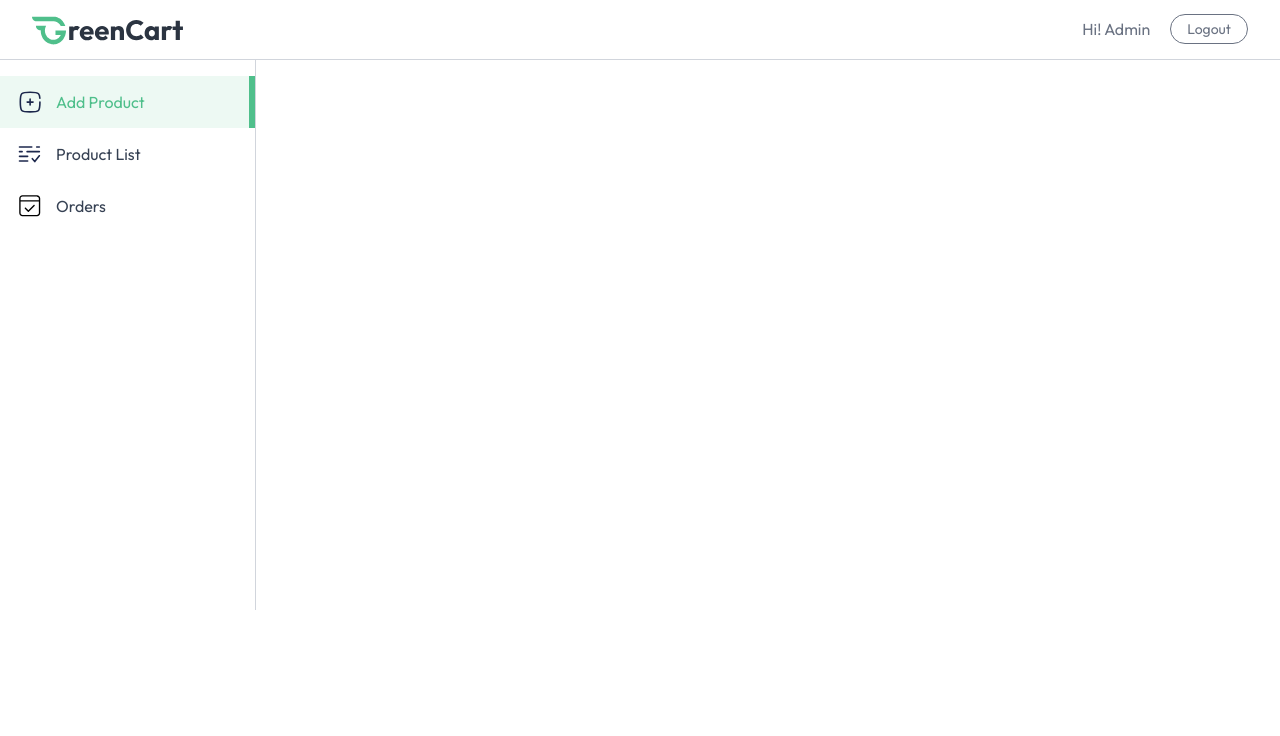
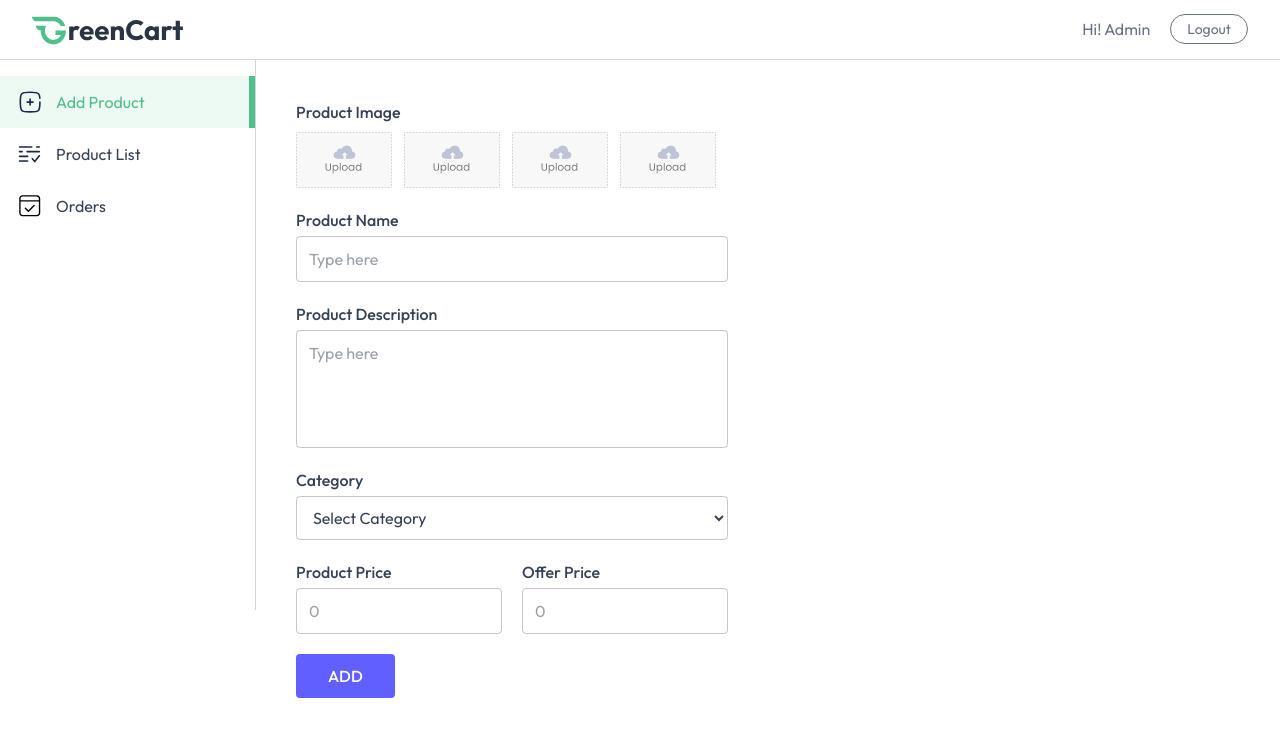
Before and after one commit to Praveen1692/GreenCart, a React (Vite) app in the folder Frontend/client/: page /seller in a window 1280 px wide. Both pictures are taken after typing "name@example.com", "Sample123" into the empty fields and a click on the button "Login". Shown: the top 736 px of the page. Built offline with nearby package versions, Linux system fonts and the light colour scheme.

Commit message:
AddProduct

```diff
--- a/Frontend/client/src/App.jsx
+++ b/Frontend/client/src/App.jsx
@@ -17,6 +17,9 @@ import AddAddress from "./pages/AddAddress";
 import MyOrders from "./pages/MyOrders";
 import SellerLogin from "./components/Seller/SellerLogin";
 import SellerLayout from "./pages/Seller/SellerLayout";
+import AddProduct from "./pages/Seller/AddProduct";
+import ProductList from "./pages/Seller/ProductList";
+import Orders from "./pages/Seller/Orders";
 
 function App() {
   const isSellerPath = useLocation().pathname.includes("seller");
@@ -43,7 +46,11 @@ function App() {
           <Route
             path="/seller"
             element={isSeller ? <SellerLayout /> : <SellerLogin />}
-          ></Route>
+          >
+            <Route index element={isSeller ? <AddProduct /> : null} />
+            <Route path="product-list" element={<ProductList />} />
+            <Route path="orders" element={<Orders />} />
+          </Route>
         </Routes>
       </div>
       {!isSellerPath && <Footer />}
--- a/Frontend/client/src/index.css
+++ b/Frontend/client/src/index.css
@@ -11,3 +11,8 @@
   --color-primary:#4fbf8b;
   --color-primary-dull:#44ae7c;
 }
+
+.no-scrollbar::-webkit-scrollbar{
+  display: none;
+
+}
--- a/Frontend/client/src/pages/Seller/AddProduct.jsx
+++ b/Frontend/client/src/pages/Seller/AddProduct.jsx
@@ -1,9 +1,130 @@
-import React from 'react'
+import { useState } from "react";
+import { assets } from "../../assets/assets";
 
 const AddProduct = () => {
+  const [files, setFiles] = useState([]);
+  const [name, setName] = useState("");
+  const [description, setDescription] = useState("");
+  const [category, setCategory] = useState("");
+  const [price, setPrice] = useState("");
+  const [offerPrice, setOfferPrice] = useState("");
+
+  const onSubmitHandler = async (e) => {
+    e.preventDefault();
+  };
+
   return (
-    <div>AddProduct</div>
-  )
-}
+    <div className="no-scrollbar flex-1 h-[95vh] overflow-y-scroll flex flex-col justify-between">
+      <form
+        onSubmit={onSubmitHandler}
+        className="md:p-10 p-4 space-y-5 max-w-lg"
+      >
+        <div>
+          <p className="text-base font-medium">Product Image</p>
+          <div className="flex flex-wrap items-center gap-3 mt-2">
+            {Array(4)
+              .fill("")
+              .map((_, index) => (
+                <label key={index} htmlFor={`image${index}`}>
+                  <input
+                    accept="image/*"
+                    type="file"
+                    id={`image${index}`}
+                    hidden
+                  />
+                  <img
+                    className="max-w-24 cursor-pointer"
+                    src={
+                      files[index]
+                        ? URL.createObjectURL(files[index])
+                        : assets.upload_area
+                    }
+                    alt="uploadArea"
+                    width={100}
+                    height={100}
+                  />
+                </label>
+              ))}
+          </div>
+        </div>
+        <div className="flex flex-col gap-1 max-w-md">
+          <label className="text-base font-medium" htmlFor="product-name">
+            Product Name
+          </label>
+          <input
+            id="product-name"
+            type="text"
+            placeholder="Type here"
+            className="outline-none md:py-2.5 py-2 px-3 rounded border border-gray-500/40"
+            required
+          />
+        </div>
+        <div className="flex flex-col gap-1 max-w-md">
+          <label
+            className="text-base font-medium"
+            htmlFor="product-description"
+          >
+            Product Description
+          </label>
+          <textarea
+            id="product-description"
+            rows={4}
+            className="outline-none md:py-2.5 py-2 px-3 rounded border border-gray-500/40 resize-none"
+            placeholder="Type here"
+          ></textarea>
+        </div>
+        <div className="w-full flex flex-col gap-1">
+          <label className="text-base font-medium" htmlFor="category">
+            Category
+          </label>
+          <select
+            id="category"
+            className="outline-none md:py-2.5 py-2 px-3 rounded border border-gray-500/40"
+          >
+            <option value="">Select Category</option>
+            {[
+              { name: "Electronics" },
+              { name: "Clothing" },
+              { name: "Accessories" },
+            ].map((item, index) => (
+              <option key={index} value={item.name}>
+                {item.name}
+              </option>
+            ))}
+          </select>
+        </div>
+        <div className="flex items-center gap-5 flex-wrap">
+          <div className="flex-1 flex flex-col gap-1 w-32">
+            <label className="text-base font-medium" htmlFor="product-price">
+              Product Price
+            </label>
+            <input
+              id="product-price"
+              type="number"
+              placeholder="0"
+              className="outline-none md:py-2.5 py-2 px-3 rounded border border-gray-500/40"
+              required
+            />
+          </div>
+          <div className="flex-1 flex flex-col gap-1 w-32">
+            <label className="text-base font-medium" htmlFor="offer-price">
+              Offer Price
+            </label>
+            <input
+              id="offer-price"
+              type="number"
+              placeholder="0"
+              className="outline-none md:py-2.5 py-2 px-3 rounded border border-gray-500/40"
+              required
+            />
+          </div>
+        </div>
+        <button className="px-8 py-2.5 bg-indigo-500 text-white font-medium rounded">
+          ADD
+        </button>
+      </form>
+    </div>
+  );
+};
 
-export default AddProduct
+export default AddProduct;
--- /dev/null
+++ b/Frontend/client/src/pages/Seller/Orders.jsx
@@ -0,0 +1,9 @@
+import React from 'react'
+
+const Orders = () => {
+  return (
+    <div>Orders</div>
+  )
+}
+
+export default Orders
--- /dev/null
+++ b/Frontend/client/src/pages/Seller/ProductList.jsx
@@ -0,0 +1,7 @@
+import React from "react";
+
+const ProductList = () => {
+  return <div>ProductList</div>;
+};
+
+export default ProductList;
--- a/Frontend/client/src/pages/Seller/SellerLayout.jsx
+++ b/Frontend/client/src/pages/Seller/SellerLayout.jsx
@@ -3,65 +3,8 @@ import { assets } from "../../assets/assets";
 import { useAppContext } from "../../context/AppContext";
 
 const SellerLayout = () => {
-  const { isSeller, setIsSeller } = useAppContext();
+  const {  setIsSeller } = useAppContext();
 
-  const dashboardicon = (
-    <svg
-      className="w-6 h-6"
-      aria-hidden="true"
-      xmlns="http://www.w3.org/2000/svg"
-      width="24"
-      height="24"
-      fill="none"
-      viewBox="0 0 24 24"
-    >
-      <path
-        stroke="currentColor"
-        strokeLinejoin="round"
-        strokeWidth="2"
-        d="M4 5a1 1 0 0 1 1-1h4a1 1 0 0 1 1 1v2a1 1 0 0 1-1 1H5a1 1 0 0 1-1-1V5Zm16 14a1 1 0 0 1-1 1h-4a1 1 0 0 1-1-1v-2a1 1 0 0 1 1-1h4a1 1 0 0 1 1 1v2ZM4 13a1 1 0 0 1 1-1h4a1 1 0 0 1 1 1v6a1 1 0 0 1-1 1H5a1 1 0 0 1-1-1v-6Zm16-2a1 1 0 0 1-1 1h-4a1 1 0 0 1-1-1V5a1 1 0 0 1 1-1h4a1 1 0 0 1 1 1v6Z"
-      />
-    </svg>
-  );
-
-  const overviewicon = (
-    <svg
-      className="w-6 h-6"
-      aria-hidden="true"
-      xmlns="http://www.w3.org/2000/svg"
-      width="24"
-      height="24"
-      fill="none"
-      viewBox="0 0 24 24"
-    >
-      <path
-        stroke="currentColor"
-        strokeLinecap="round"
-        strokeWidth="2"
-        d="M7.111 20A3.111 3.111 0 0 1 4 16.889v-12C4 4.398 4.398 4 4.889 4h4.444a.89.89 0 0 1 .89.889v12A3.111 3.111 0 0 1 7.11 20Zm0 0h12a.889.889 0 0 0 .889-.889v-4.444a.889.889 0 0 0-.889-.89h-4.389a.889.889 0 0 0-.62.253l-3.767 3.665a.933.933 0 0 0-.146.185c-.868 1.433-1.581 1.858-3.078 2.12Zm0-3.556h.009m7.933-10.927 3.143 3.143a.889.889 0 0 1 0 1.257l-7.974 7.974v-8.8l3.574-3.574a.889.889 0 0 1 1.257 0Z"
-      />
-    </svg>
-  );
-
-  const chaticon = (
-    <svg
-      className="w-6 h-6"
-      aria-hidden="true"
-      xmlns="http://www.w3.org/2000/svg"
-      width="24"
-      height="24"
-      fill="none"
-      viewBox="0 0 24 24"
-    >
-      <path
-        stroke="currentColor"
-        strokeLinecap="round"
-        strokeLinejoin="round"
-        strokeWidth="2"
-        d="M7 9h5m3 0h2M7 12h2m3 0h5M5 5h14a1 1 0 0 1 1 1v9a1 1 0 0 1-1 1h-6.616a1 1 0 0 0-.67.257l-2.88 2.592A.5.5 0 0 1 8 18.477V17a1 1 0 0 0-1-1H5a1 1 0 0 1-1-1V6a1 1 0 0 1 1-1Z"
-      />
-    </svg>
-  );
 
   const sidebarLinks = [
     { name: "Add Product", path: "/seller", icon: assets.add_icon },
```
